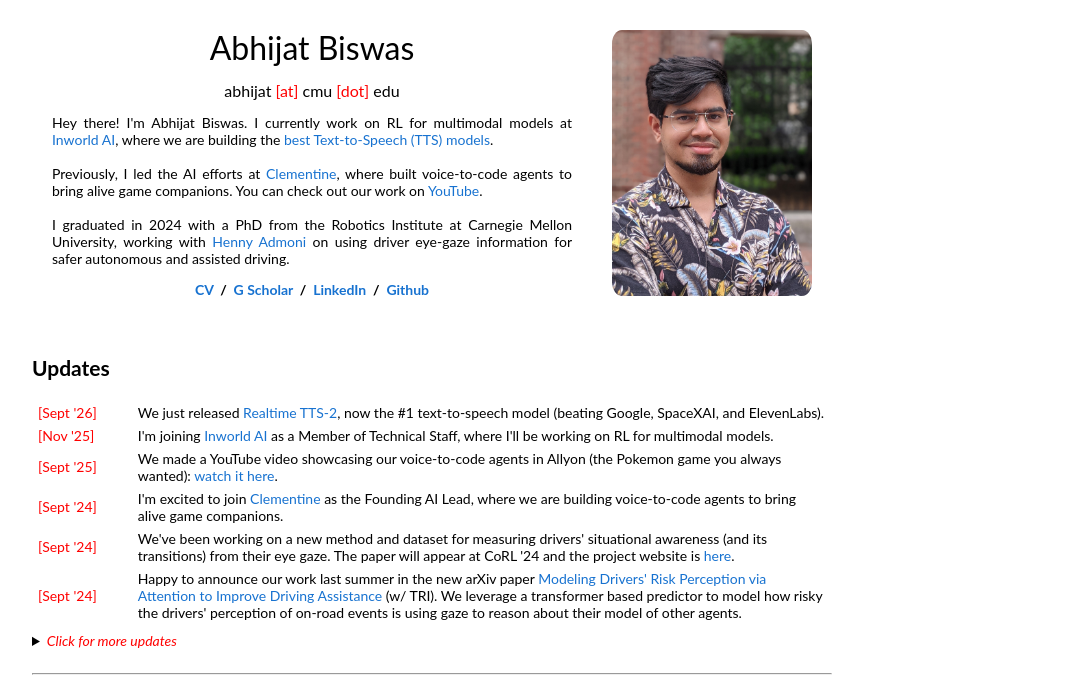
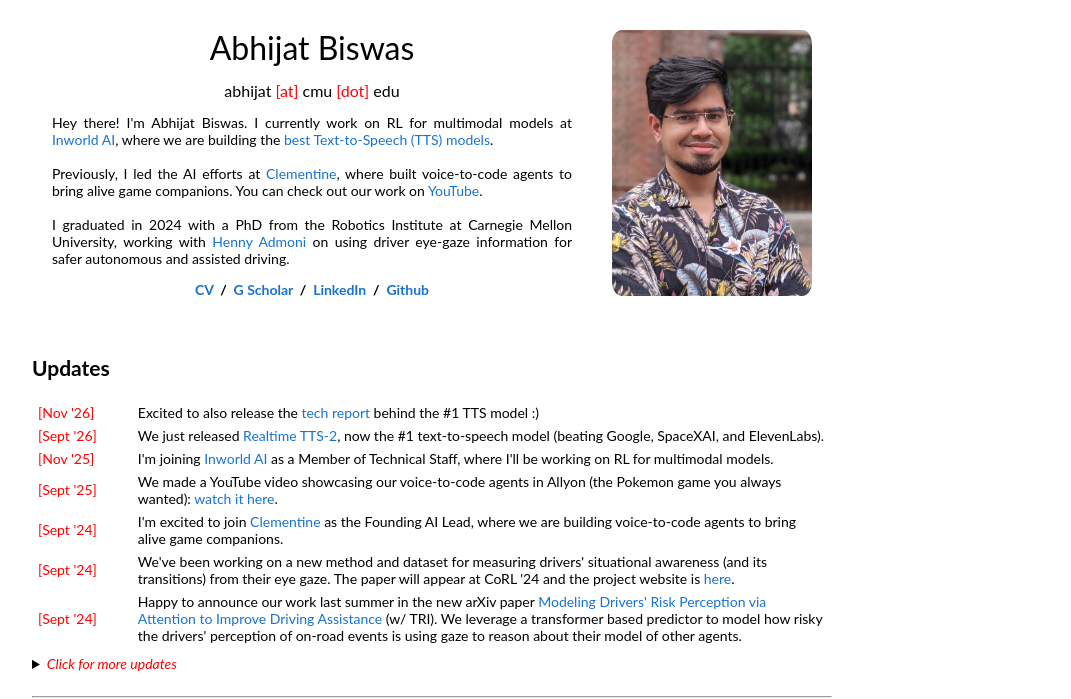
Before and after one commit to ajdroid/ajdroid.github.io, a plain HTML site: page index.html in a window 1280 px wide. Shown: the top 699 px of the page, without its empty margins (208-1279 px from the left). Drawn offline with Linux system fonts and the light colour scheme.

Commit message:
add TTS-2 tech report news update

```diff
--- a/data/site-content.template.json
+++ b/data/site-content.template.json
@@ -4,6 +4,10 @@
     "lastUpdated": "Apr '26"
   },
   "updates": [
+    {
+      "date": "Nov '26",
+      "html": "Excited to also release the <a href=\"https://inworld.ai/publications\">tech report</a> behind the #1 TTS model :)"
+    },
     {
       "date": "Sept '26",
       "html": "We just released <a href=\"https://www.linkedin.com/posts/inworlds-newly-released-realtime-tts-2-is-share-7501074475270959104-De74/\">Realtime TTS-2</a>, now the #1 text-to-speech model (beating Google, SpaceXAI, and ElevenLabs)."
--- a/index.html
+++ b/index.html
@@ -77,6 +77,11 @@
         <tbody>
 
         <!-- BEGIN GENERATED: updates rows -->
+        <tr>
+          <td><p class="news-date">[Nov '26] &nbsp</p></td>
+          <td>Excited to also release the <a href="https://inworld.ai/publications">tech report</a> behind the #1 TTS model :)</td>
+        </tr>
+
         <tr>
           <td><p class="news-date">[Sept '26] &nbsp</p></td>
           <td>We just released <a href="https://www.linkedin.com/posts/inworlds-newly-released-realtime-tts-2-is-share-7501074475270959104-De74/">Realtime TTS-2</a>, now the #1 text-to-speech model (beating Google, SpaceXAI, and ElevenLabs).</td>
```
